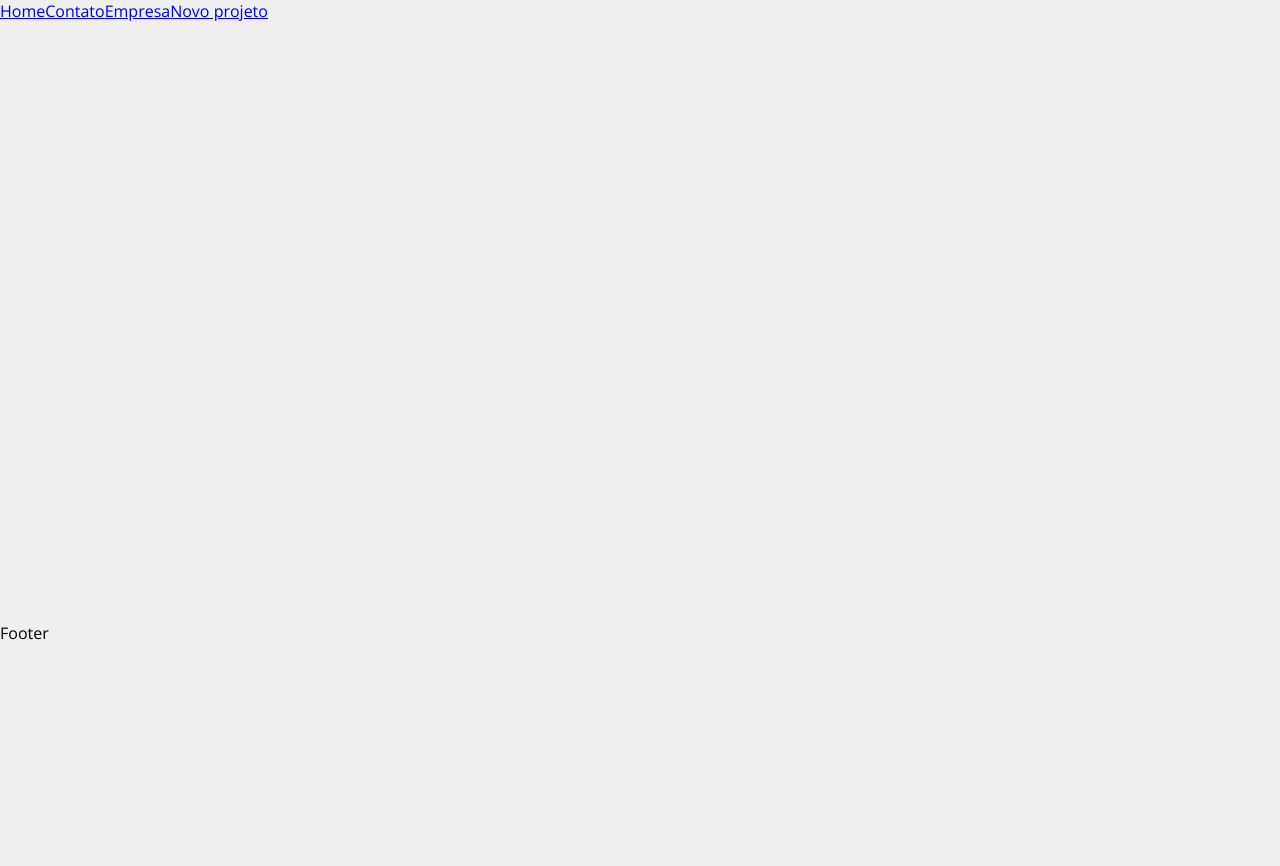
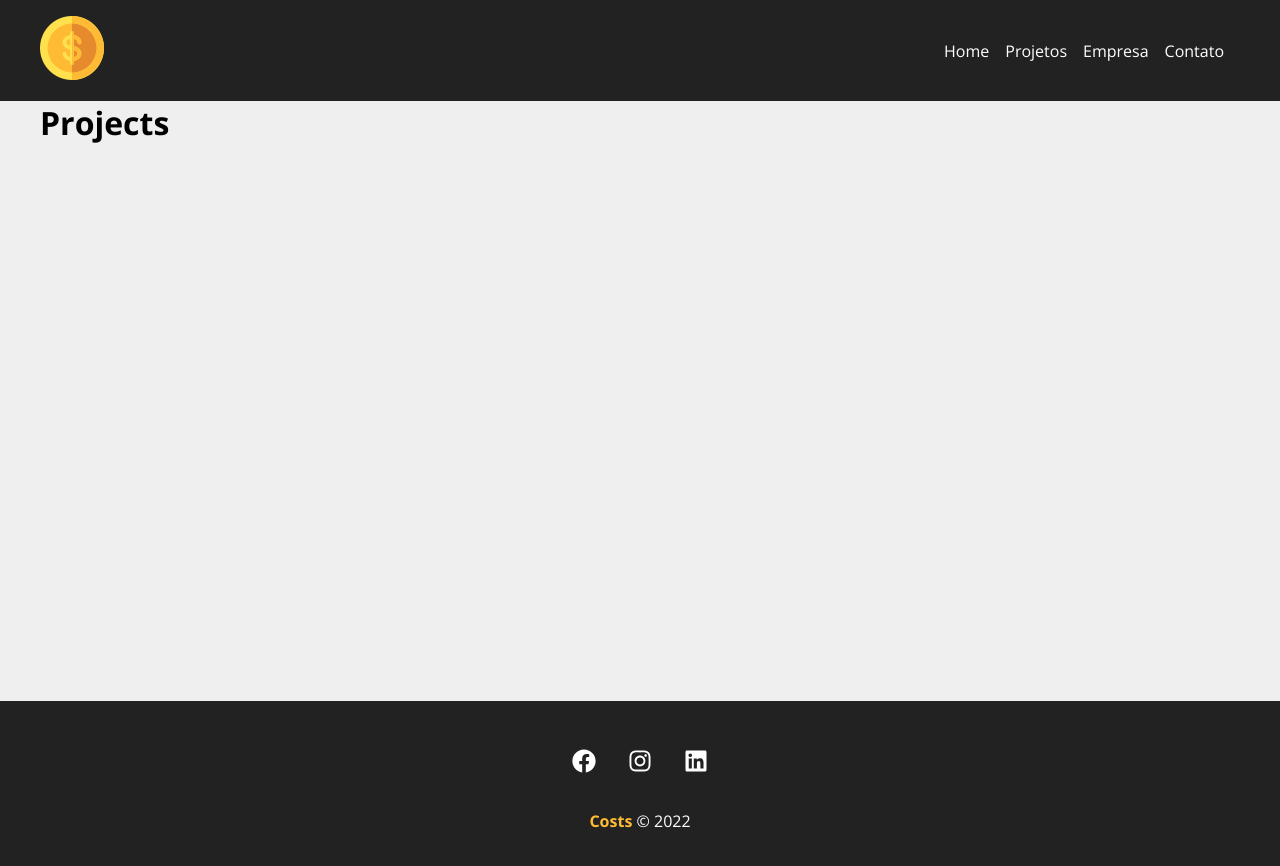
Before and after one commit to lucasdev10/project-manager, a React (Create React App) app: page /projects in a window 1280 px wide. Shown: the top 866 px of the page. Before the commit the page ends 800 px from the top, so only its background shows below. Built offline with nearby package versions, Linux system fonts and the light colour scheme.

Commit message:
Criando Navbar e Footer

```diff
--- a/src/App.js
+++ b/src/App.js
@@ -1,25 +1,25 @@
-import { BrowserRouter as Router, Route, Switch, Link } from "react-router-dom"
+import { BrowserRouter as Router, Route, Switch } from "react-router-dom"
 import Home from './components/pages/Home';
 import Company from './components/pages/Company';
 import Contact from './components/pages/Contact';
 import NewProject from './components/pages/NewProject';
 
 import Container from "./components/layout/Container";
+import Navbar from "./components/layout/Navbar";
+import Footer from "./components/layout/Footer";
+import Projects from './components/pages/Projects';
 
 function App() {
   return (
     <Router>
-      <div>
-        <Link to="/">Home</Link>
-        <Link to="/contact">Contato</Link>
-        <Link to="/company">Empresa</Link>
-        <Link to="/newproject">Novo projeto</Link>
-      </div>
-
+      <Navbar />
       <Switch>
         <Container customClass="min-height" >
           <Route exact path="/">
             <Home />
+          </Route>
+          <Route path="/projects">
+            <Projects />
           </Route>
           <Route path="/company">
             <Company />
@@ -32,8 +32,7 @@
           </Route>
         </Container>
       </Switch>
-
-      <p>Footer</p>
+      <Footer />
     </Router>
   );
 }
--- /dev/null
+++ b/src/components/layout/Footer.js
@@ -0,0 +1,24 @@
+import { FaFacebook, FaInstagram, FaLinkedin } from 'react-icons/fa';
+
+import styles from './Footer.module.css';
+
+function Footer() {
+   return (
+      <footer className={styles.footer} >
+         <ul className={styles.social_list} >
+            <li>
+               <FaFacebook />
+            </li>
+            <li>
+               <FaInstagram />
+            </li>
+            <li>
+               <FaLinkedin />
+            </li>
+         </ul>
+         <p className={styles.copy_right} ><span>Costs</span> &copy; 2022</p>
+      </footer>
+   )
+}
+
+export default Footer;
--- /dev/null
+++ b/src/components/layout/Footer.module.css
@@ -0,0 +1,34 @@
+.footer {
+  background-color: #222;
+  color: #fff;
+  padding: 3em;
+  text-align: center;
+}
+
+.social_list {
+  display: flex;
+  justify-content: center;
+  list-style-type: none;
+}
+
+.social_list li {
+  margin: 0 1em;
+}
+
+.social_list li:hover {
+  color: #ffbb33;
+}
+
+.social_list svg {
+  font-size: 1.5em;
+  cursor: pointer;
+}
+
+.copy_right {
+  margin-top: 2em;
+}
+
+.copy_right span {
+  font-weight: bold;
+  color: #ffbb33;
+}
--- /dev/null
+++ b/src/components/layout/Navbar.js
@@ -0,0 +1,31 @@
+import { Link } from "react-router-dom"
+
+import Container from "./Container";
+import styles from './Navbar.module.css';
+import logo from '../../img/costs_logo.png';
+
+function Navbar() {
+   return (
+      <nav className={styles.navbar} >
+         <Container>
+            <Link to="/"><img src={logo} alt="Costs" /></Link>
+            <ul className={styles.list}>
+               <li className={styles.item}>
+                  <Link to="/">Home</Link>
+               </li>
+               <li className={styles.item}>
+                  <Link to="/projects">Projetos</Link>
+               </li>
+               <li className={styles.item}>
+                  <Link to="/company">Empresa</Link>
+               </li>
+               <li className={styles.item}>
+                  <Link to="/contact">Contato</Link>
+               </li>
+            </ul>
+         </Container>
+      </nav>
+   )
+}
+
+export default Navbar;
--- /dev/null
+++ b/src/components/layout/Navbar.module.css
@@ -0,0 +1,25 @@
+.navbar {
+  display: flex;
+  justify-content: space-between;
+  background-color: #222;
+  padding: 1em;
+}
+
+.list {
+  display: flex;
+  list-style: none;
+  align-items: center;
+}
+
+.item {
+  margin-right: 1em;
+}
+
+.item a {
+  color: #fff;
+  text-decoration: none;
+}
+
+.item a:hover {
+  color: #ffbb33;
+}
--- /dev/null
+++ b/src/components/pages/Projects.js
@@ -0,0 +1,5 @@
+function Projects() {
+   return <h1>Projects</h1>
+}
+
+export default Projects;
```
